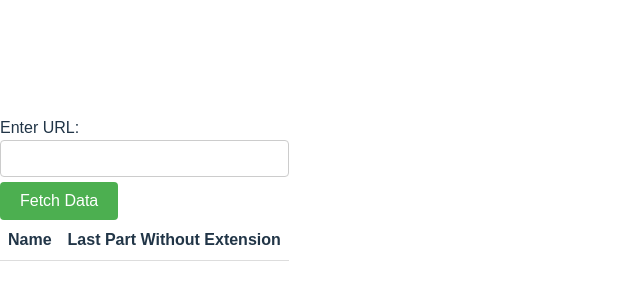
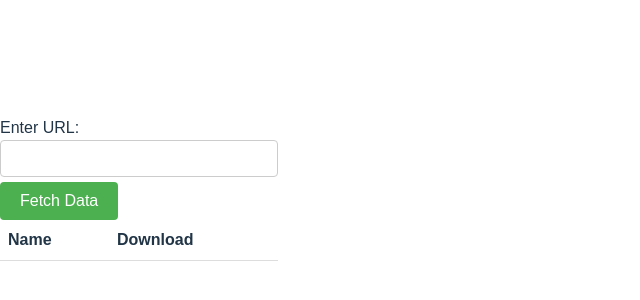
Before and after one commit to priyanshusingh305/selfstudy-downloader, a React (Vite) app in the folder pdf-downloader-selfstudy/: page / in a window 1280 px wide. Shown: the part 212-512 px from the top of the page, without its empty margins (0-640 px from the left). Built offline with nearby package versions, Linux system fonts and the light colour scheme.

Commit message:
th fixed

```diff
--- a/pdf-downloader-selfstudy/src/App.jsx
+++ b/pdf-downloader-selfstudy/src/App.jsx
@@ -40,7 +40,7 @@ const App = () => {
         <thead>
           <tr>
             <th>Name</th>
-            <th>Last Part Without Extension</th>
+            <th>Download</th>
           </tr>
         </thead>
         <tbody>
```
